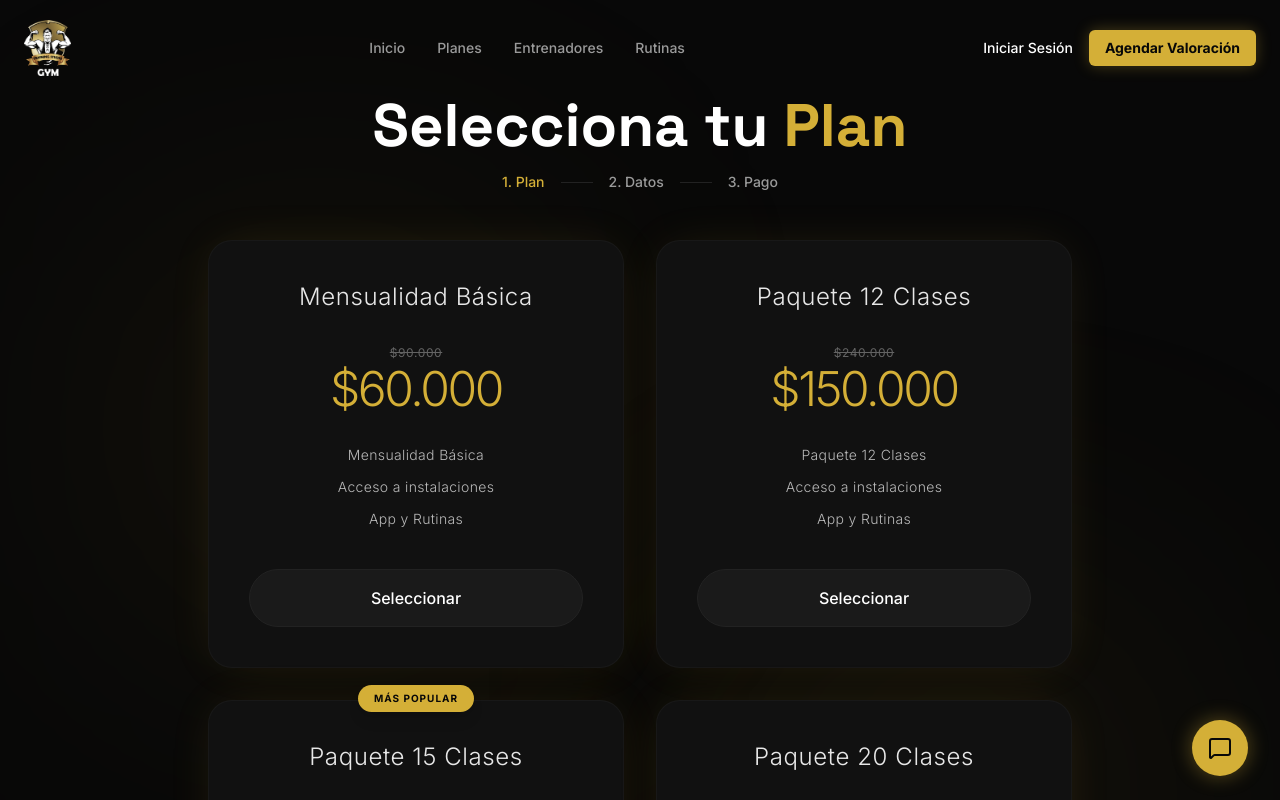
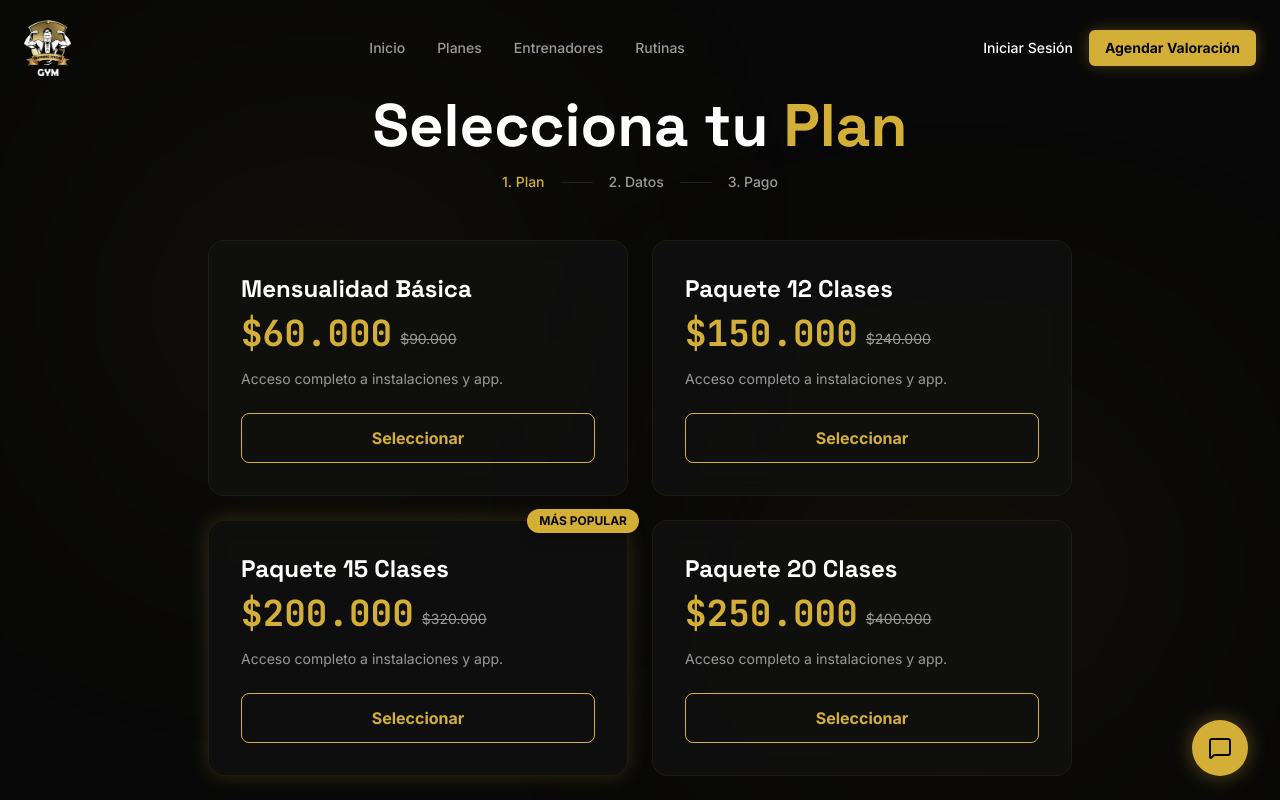
Before and after one commit to migueflope/training-studio-gym, a Next.js app: page /planes in a window 1280 px wide. Shown: the top 800 px of the page. Built offline with nearby package versions, Linux system fonts and the light colour scheme.

Commit message:
revert: planes section and buttons to original state

```diff
--- a/src/app/(public)/planes/page.tsx
+++ b/src/app/(public)/planes/page.tsx
@@ -68,35 +68,28 @@ export default function PlanesPage() {
               initial={{ opacity: 0, x: 20 }}
               animate={{ opacity: 1, x: 0 }}
               exit={{ opacity: 0, x: -20 }}
-              className="grid grid-cols-1 md:grid-cols-2 gap-8"
+              className="grid grid-cols-1 md:grid-cols-2 gap-6"
             >
               {plans.map((plan) => (
                 <div
                   key={plan.id}
                   onClick={() => { setSelectedPlan(plan.id); setStep(2); }}
-                  className={`premium-card premium-glow cursor-pointer group relative p-10 flex flex-col items-center text-center`}
+                  className={`glass-panel cursor-pointer group relative p-8 rounded-2xl border transition-all duration-300 hover:scale-[1.02] ${plan.isPopular ? 'border-primary shadow-[0_0_20px_rgba(212,175,55,0.2)]' : 'border-border hover:border-primary/50'}`}
                 >
                   {plan.isPopular && (
-                    <div className="absolute -top-4 bg-primary text-primary-foreground text-[10px] uppercase tracking-widest font-bold px-4 py-1.5 rounded-full shadow-lg">
-                      Más Popular
+                    <div className="absolute -top-3 -right-3 bg-primary text-primary-foreground text-xs font-bold px-3 py-1 rounded-full shadow-lg">
+                      MÁS POPULAR
                     </div>
                   )}
-                  <h3 className="text-xl md:text-2xl font-light tracking-wide mb-8 text-foreground/90">{plan.name}</h3>
-
-                  <div className="flex flex-col items-center gap-1 mb-8">
-                    <span className="text-muted-foreground line-through text-xs tracking-wider opacity-60">{plan.originalPrice}</span>
-                    <span className="text-5xl font-light tracking-tighter text-primary">{plan.price}</span>
+                  <h3 className="text-2xl font-display font-bold mb-2">{plan.name}</h3>
+                  <div className="flex items-end gap-2 mb-4">
+                    <span className="text-4xl font-bold font-mono text-primary">{plan.price}</span>
+                    <span className="text-muted-foreground line-through text-sm mb-1">{plan.originalPrice}</span>
                   </div>
-
-                  <div className="space-y-3 mb-10 text-sm text-foreground/70 font-light tracking-wide">
-                    <p>{plan.name}</p>
-                    <p>Acceso a instalaciones</p>
-                    <p>App y Rutinas</p>
+                  <p className="text-muted-foreground text-sm mb-6">Acceso completo a instalaciones y app.</p>
+                  <div className="w-full text-center py-3 rounded-lg border border-primary text-primary font-bold group-hover:bg-primary group-hover:text-primary-foreground transition-all">
+                    Seleccionar
                   </div>
-
-                  <button className="btn-smooth w-full py-4 bg-[#1A1A1A] border border-[#222] text-foreground font-medium group-hover:border-primary/50 transition-all mt-auto">
-                    Seleccionar
-                  </button>
                 </div>
               ))}
             </motion.div>
@@ -143,7 +136,7 @@ export default function PlanesPage() {
                   />
                 </div>
 
-                <button type="submit" className="btn-smooth w-full py-4 mt-6 bg-[#1A1A1A] border border-[#222] text-foreground font-bold hover:border-primary/50 hover:text-primary transition-all">
+                <button type="submit" className="w-full py-4 mt-6 bg-primary text-primary-foreground font-bold rounded-lg shadow-[0_0_15px_rgba(212,175,55,0.3)] hover:shadow-[0_0_20px_rgba(212,175,55,0.5)] transition-all">
                   Continuar al Pago
                 </button>
               </form>
@@ -256,7 +249,7 @@ export default function PlanesPage() {
               </p>
               <button
                 onClick={() => window.location.href = "/login"}
-                className="btn-smooth w-full py-4 bg-[#1A1A1A] border border-[#222] text-foreground font-bold hover:border-primary/50 hover:text-primary transition-all"
+                className="w-full py-4 bg-primary text-primary-foreground font-bold rounded-lg shadow-[0_0_15px_rgba(212,175,55,0.3)] hover:shadow-[0_0_20px_rgba(212,175,55,0.5)] transition-all"
               >
                 Ir a Iniciar Sesión
               </button>
--- a/src/app/globals.css
+++ b/src/app/globals.css
@@ -80,45 +80,3 @@
   -webkit-backdrop-filter: blur(12px);
   border: 1px solid rgba(212, 175, 55, 0.08);
 }
-
-/* ============================================
-   NUEVA ESTÉTICA: LIQUID GLASS & SMOOTH BUTTONS
-   ============================================ */
-
-/* ============================================
-   ESTÉTICA PREMIUM: SOLID DARK + GOLDEN GLOW
-   ============================================ */
-
-/* Tarjetas sólidas color gris súper oscuro */
-.premium-card {
-  background: #111111;
-  border: 1px solid rgba(255, 255, 255, 0.03);
-  border-radius: 24px;
-}
-
-/* Efecto de "Glow" detrás de la tarjeta */
-.premium-glow {
-  box-shadow: 0 0 50px -12px rgba(212, 175, 55, 0.15);
-  transition: box-shadow 0.4s ease-out, transform 0.4s ease-out;
-}
-
-.premium-glow:hover {
-  box-shadow: 0 0 70px -10px rgba(212, 175, 55, 0.35);
-  transform: translateY(-4px);
-}
-
-/* Smooth Buttons effect: Flota y se hunde (Píldora oscura) */
-.btn-smooth {
-  transition: all 0.3s cubic-bezier(0.25, 0.8, 0.25, 1);
-  border-radius: 9999px; /* Forma de píldora */
-}
-
-.btn-smooth:hover {
-  transform: translateY(-2px);
-  box-shadow: 0 8px 25px -8px rgba(212, 175, 55, 0.5);
-}
-
-.btn-smooth:active {
-  transform: translateY(2px) scale(0.96);
-  box-shadow: 0 2px 10px -2px rgba(212, 175, 55, 0.5);
-}
--- a/src/components/landing/Hero.tsx
+++ b/src/components/landing/Hero.tsx
@@ -43,13 +43,13 @@ export function Hero() {
           <div className="flex flex-col sm:flex-row items-center justify-center gap-4 pt-8">
             <Link
               href="/planes"
-              className="btn-smooth w-full sm:w-auto px-8 py-4 bg-primary text-primary-foreground text-lg font-bold rounded-full shadow-[0_0_20px_rgba(212,175,55,0.4)] hover:shadow-[0_0_30px_rgba(212,175,55,0.6)] flex items-center justify-center gap-2"
+              className="w-full sm:w-auto px-8 py-4 bg-primary text-primary-foreground text-lg font-bold rounded-lg shadow-[0_0_20px_rgba(212,175,55,0.4)] hover:shadow-[0_0_30px_rgba(212,175,55,0.6)] hover:-translate-y-1 transition-all flex items-center justify-center gap-2"
             >
               Ver Planes <ArrowRight className="w-5 h-5" />
             </Link>
             <Link
               href="/contacto"
-              className="btn-smooth w-full sm:w-auto px-8 py-4 bg-transparent border-2 border-primary text-primary text-lg font-bold rounded-full hover:bg-primary/10 flex items-center justify-center"
+              className="w-full sm:w-auto px-8 py-4 bg-transparent border-2 border-primary text-primary text-lg font-bold rounded-lg hover:bg-primary/10 transition-all flex items-center justify-center"
             >
               Agendar Valoración
             </Link>
```
